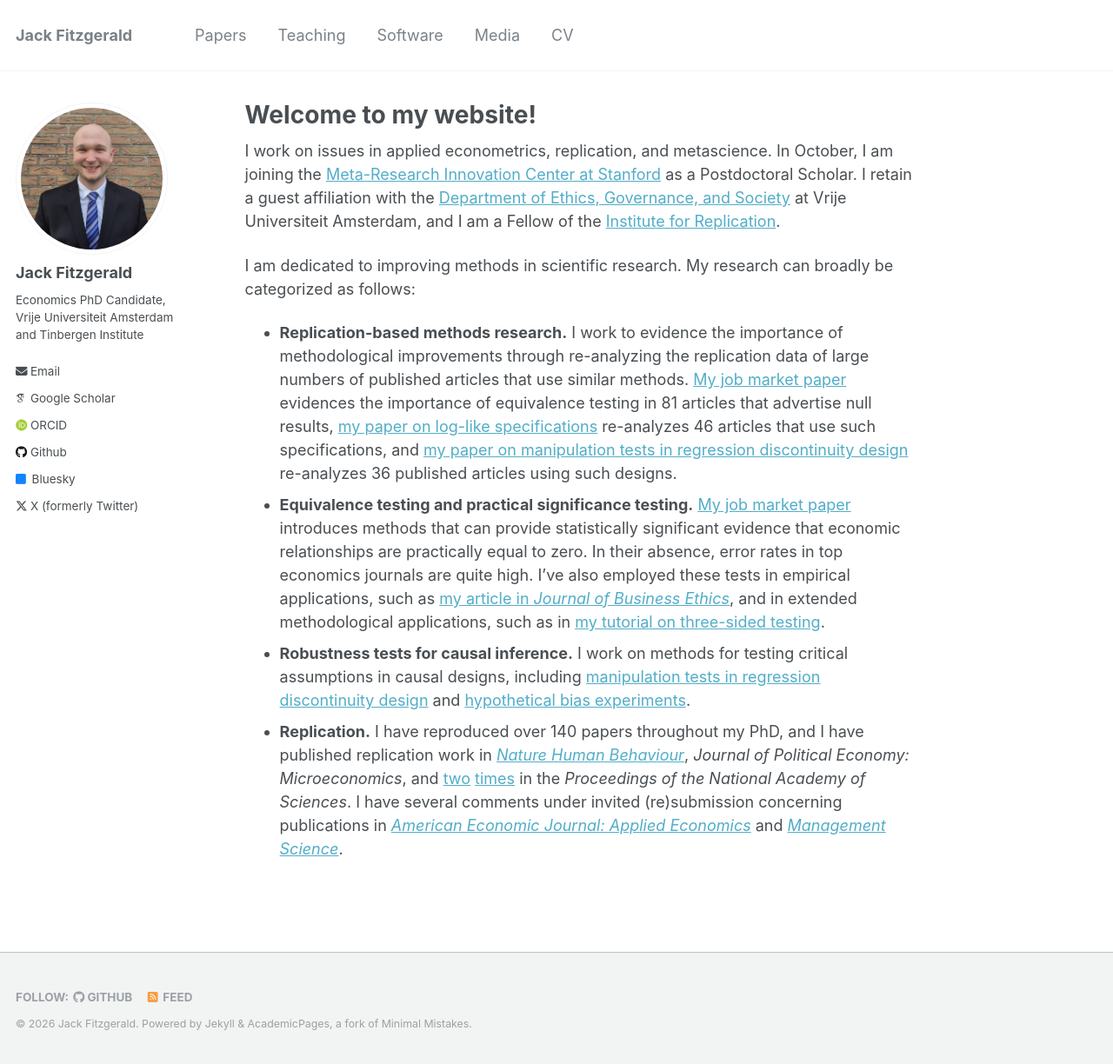
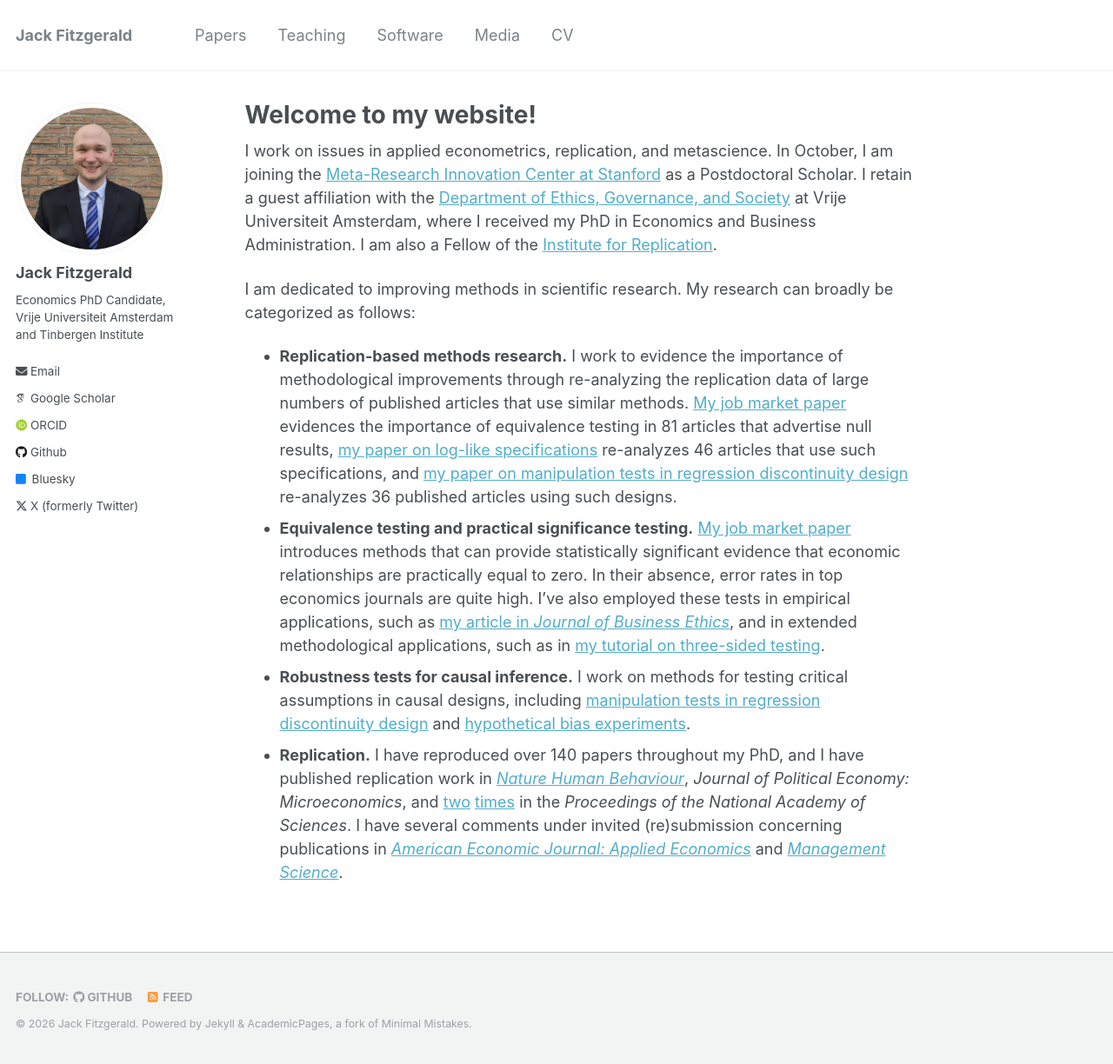
Before and after one commit to jack-fitzgerald/jack-fitzgerald.github.io, a Jekyll site: the page built from _pages/about.md, in a window 1280 px wide and 1224 px high. Shown: the whole window at 87% size. Built offline with Jekyll 4.4.1, drawn with Linux system fonts in a browser that asks for light colours; some web fonts are replaced.

Commit message:
Update about.md

```diff
--- a/_pages/about.md
+++ b/_pages/about.md
@@ -7,7 +7,7 @@ redirect_from:
   - /about.html
 ---
 
-I work on issues in applied econometrics, replication, and metascience. In October, I am joining the [Meta-Research Innovation Center at Stanford](https://metrics.stanford.edu/) as a Postdoctoral Scholar. I retain a guest affiliation with the [Department of Ethics, Governance, and Society](https://vu.nl/en/about-vu/faculties/school-of-business-and-economics/departments/ethics-governance-and-society) at Vrije Universiteit Amsterdam, and I am a Fellow of the [Institute for Replication](https://www.i4replicat).
+I work on issues in applied econometrics, replication, and metascience. In October, I am joining the [Meta-Research Innovation Center at Stanford](https://metrics.stanford.edu/) as a Postdoctoral Scholar. I retain a guest affiliation with the [Department of Ethics, Governance, and Society](https://vu.nl/en/about-vu/faculties/school-of-business-and-economics/departments/ethics-governance-and-society) at Vrije Universiteit Amsterdam, where I received my PhD in Economics and Business Administration. I am also a Fellow of the [Institute for Replication](https://www.i4replicat).
 
 I am dedicated to improving methods in scientific research. My research can broadly be categorized as follows:
 * **Replication-based methods research.** I work to evidence the importance of methodological improvements through re-analyzing the replication data of large numbers of published articles that use similar methods. [My job market paper](https://doi.org/10.31222/osf.io/d7sqr_v2) evidences the importance of equivalence testing in 81 articles that advertise null results, [my paper on log-like specifications](https://doi.org/10.31222/osf.io/juda7_v2) re-analyzes 46 articles that use such specifications, and [my paper on manipulation tests in regression discontinuity design](https://doi.org/10.31222/osf.io/2dgrp_v1) re-analyzes 36 published articles using such designs.
```
